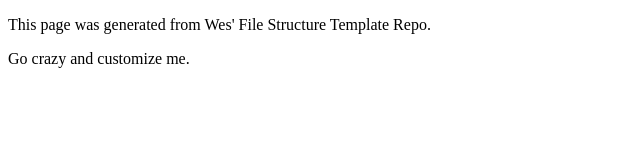
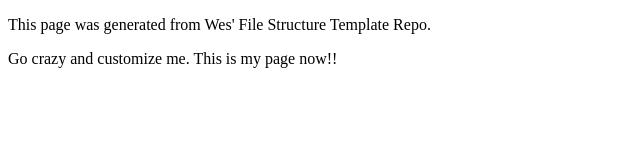
Before and after one commit to cjudy8443/cst252, a plain HTML site: page index.html in a window 1280 px wide. Shown: the whole page, without its empty margins (0-640 px from the left). Drawn offline with Linux system fonts and the light colour scheme.

Commit message:
Update index.html

```diff
--- a/index.html
+++ b/index.html
@@ -8,7 +8,7 @@
 	<main>
 		<p>This page was generated from Wes' File Structure Template Repo.</p>
 
-		<p>Go crazy and customize me.</p>
+		<p>Go crazy and customize me. This is my page now!!</p>
 	</main>
 
 
```
